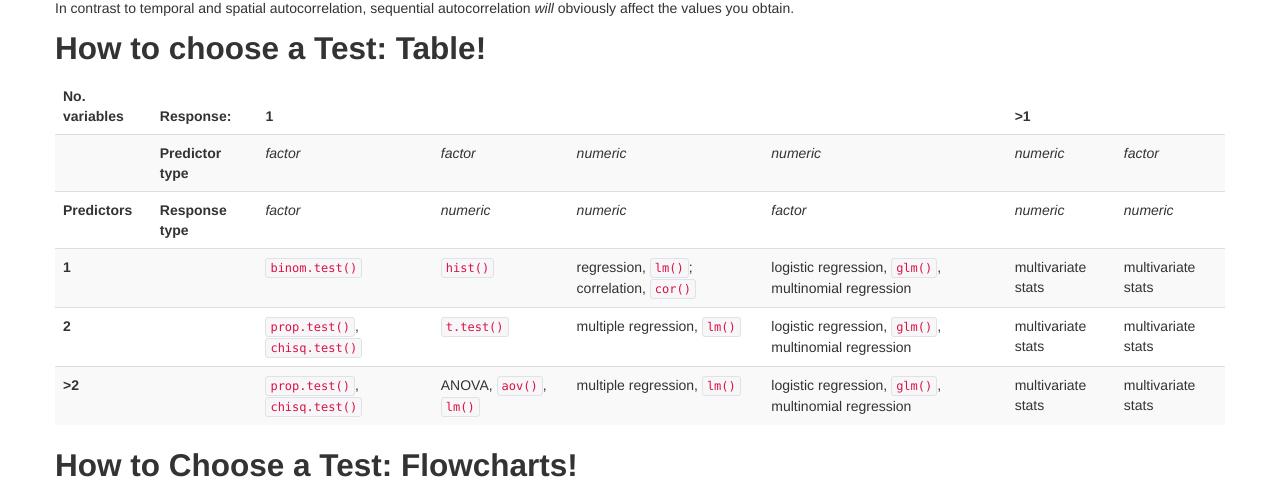
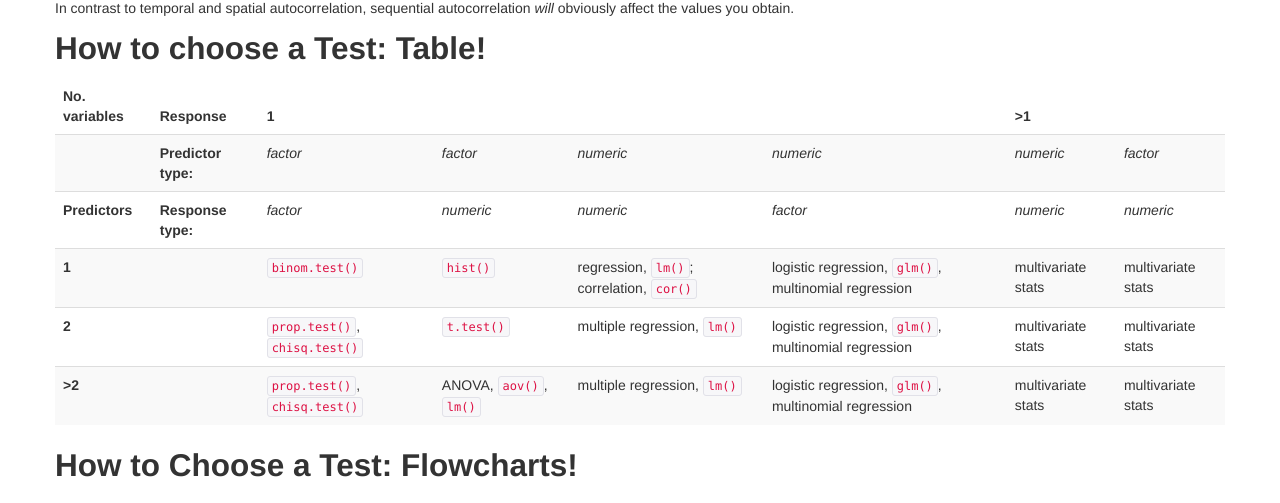
Before and after one commit to intro2r/intro2r, a Jekyll site: the page built from unit3/which-test.md, in a window 1280 px wide and 900 px high, scrolled down 1250 px. Shown: the part 152-655 px from the top of the window. Built offline with Jekyll 4.4.1, drawn with Linux system fonts in a browser that asks for light colours; our own code applies the rules of GitHub Pages for plain Markdown files.

```diff
--- a/unit3/which-test.md
+++ b/unit3/which-test.md
@@ -80,10 +80,10 @@ In contrast to temporal and spatial autocorrelation, sequential autocorrelation
 
 ## How to choose a Test: Table!
 
-| No. variables | Response:    | 1   |             |           |                      | >1          |               |
+| No. variables | Response     | 1   |             |           |                      | >1          |               |
 |---------  |----------  |--------   |-----------  |---------  |-------------------   |-----------  |-------------  |
-|           | **Predictor type** | *factor*    | *factor*   | *numeric*  | *numeric*  | *numeric*   | *factor*    |
-| **Predictors**    | **Response type**  | *factor*  | *numeric*      | *numeric*     | *factor*  | *numeric*   | *numeric*  |
+|           | **Predictor type:** | *factor*    | *factor*   | *numeric*  | *numeric*  | *numeric*   | *factor*    |
+| **Predictors**    | **Response type:**  | *factor*  | *numeric*      | *numeric*     | *factor*  | *numeric*   | *numeric*  |
 | **1**             |                | `binom.test()` | `hist()`          | regression, `lm()`;  correlation, `cor()` | logistic regression, `glm()`, multinomial regression | multivariate stats | multivariate stats |
 | **2**             |                | `prop.test()`, `chisq.test()` | `t.test()`            | multiple regression, `lm()`             | logistic regression, `glm()`, multinomial regression | multivariate stats | multivariate stats |
 | **>2**            |                | `prop.test()`, `chisq.test()` | ANOVA,  `aov()`, `lm()` | multiple regression, `lm()`             | logistic regression, `glm()`, multinomial regression | multivariate stats | multivariate stats |
```
